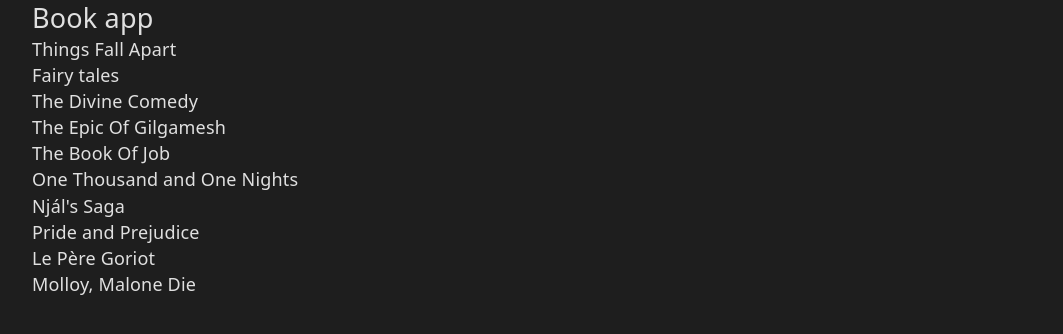
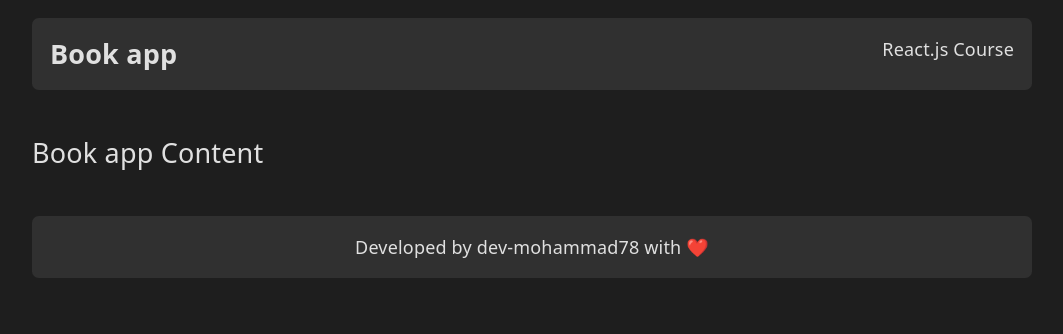
Before and after one commit to dev-mohammad78/book-app, a React (Vite) app: page / in a window 1280 px wide. Shown: the top 334 px of the page, without its empty margins (108-1171 px from the left). Built offline with nearby package versions, Linux system fonts and the light colour scheme.

Commit message:
Layout added

```diff
--- a/src/App.jsx
+++ b/src/App.jsx
@@ -1,12 +1,10 @@
-import { books } from "../src/constant/mockData";
+import Layout from "./Layouts/Layout";
+
 function App() {
   return (
-    <>
-      <h1 className="text-2xl">Book app</h1>
-      {books.map((book) => (
-        <p key={book.id}>{book.title}</p>
-      ))}
-    </>
+    <Layout>
+      <h1 className="text-2xl">Book app Content</h1>
+    </Layout>
   );
 }
 
--- /dev/null
+++ b/src/Layouts/Layout.jsx
@@ -0,0 +1,16 @@
+function Layout({ children }) {
+  return (
+    <>
+      <header className="flex align-center justify-between bg-[var(--bg-secondary)] p-4 mt-4 mb-10 rounded-md ">
+        <h1 className="text-2xl font-bold">Book app</h1>
+        <p className="text-md ">React.js Course</p>
+      </header>
+      {children}
+      <footer className="bg-[var(--bg-secondary)] p-4 mt-10 rounded-md text-center text-md">
+        Developed by dev-mohammad78 with ❤️
+      </footer>
+    </>
+  );
+}
+
+export default Layout;
```
